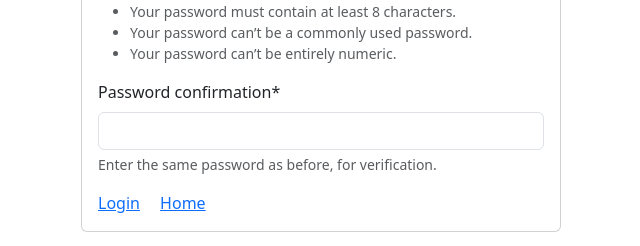
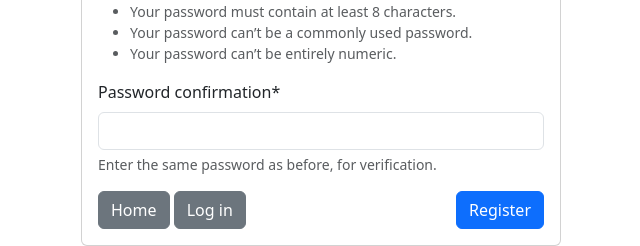
Before and after one commit to franchsli/whatsapp_clone_django, a Django app: page /register/ in a window 1280 px wide. Shown: the part 556-802 px from the top of the page, without its empty margins (319-959 px from the left). Run offline with Django 5.2, Linux system fonts and the light colour scheme; some libraries are stand-ins or nearby versions.

Commit message:
Registration templates done

```diff
--- /dev/null
+++ b/whatsapp_clone/home/urls.py
@@ -0,0 +1,6 @@
+from django.urls import path
+from . import views
+
+urlpatterns = [
+    path('', views.home, name='home')
+]
--- a/whatsapp_clone/home/views.py
+++ b/whatsapp_clone/home/views.py
@@ -1,3 +1,5 @@
 from django.shortcuts import render
 
 # Create your views here.
+def home(request):
+    return render(request, 'home.html', {})
--- a/whatsapp_clone/templates/home.html
+++ b/whatsapp_clone/templates/home.html
@@ -3,7 +3,10 @@
 {% load static %}
 
 {% block content %}
-
+{% if request.user.is_authenticated %}
+<h1>Hola {{ user }}</h1>
+<a href="{% url 'exit' %}">log out</a>
+{% endif %}
 <div class="card" style="width: 50rem;">
     <div class="card-body">
       <h5 class="card-title">Card title</h5>
--- a/whatsapp_clone/templates/layouts/base.html
+++ b/whatsapp_clone/templates/layouts/base.html
@@ -5,8 +5,9 @@
     <meta charset="UTF-8">
     <meta name="viewport" content="width=device-width, initial-scale=1.0">
     <title>{% block title %}{% endblock title %}</title>
-    <link href="https://cdn.jsdelivr.net/npm/bootstrap@5.3.2/dist/css/bootstrap.min.css" rel="stylesheet">
+    <link href="https://cdn.jsdelivr.net/npm/bootstrap@5.3.2/dist/css/bootstrap.min.css" rel="stylesheet" integrity="sha384-T3c6CoIi6uLrA9TneNEoa7RxnatzjcDSCmG1MXxSR1GAsXEV/Dwwykc2MPK8M2HN" crossorigin="anonymous">
     <link rel="stylesheet" href="{% static 'styles.css' %}">
+    <script src="https://cdn.jsdelivr.net/npm/bootstrap@5.3.2/dist/js/bootstrap.bundle.min.js" integrity="sha384-C6RzsynM9kWDrMNeT87bh95OGNyZPhcTNXj1NW7RuBCsyN/o0jlpcV8Qyq46cDfL" crossorigin="anonymous"></script>
 </head>
 <body>
     <div class="container-fluid">
--- a/whatsapp_clone/templates/registration/login.html
+++ b/whatsapp_clone/templates/registration/login.html
@@ -5,13 +5,15 @@
 {% block content %}
 
 <form action="" method="POST">
+  {% csrf_token %}
     <div class="card mx-auto" style="width: 30rem;">
         <div class="card-body">
           <h5 class="card-title">Log in</h5>
           <h6 class="card-subtitle mb-2 text-body-secondary">Enter your credentials</h6>
           {{ form | crispy }}
-          <a href="#" class="card-link">Register</a>
-          <a href="#" class="card-link">Home</a>
+          <button class="btn btn-primary float-end" type="submit">Log in</button>
+          <a href="{% url 'home' %}" class="btn btn-secondary">Home</a>
+          <a href="{% url 'register' %}" class="btn btn-secondary">Register</a>
         </div>
       </div>
 </form>
--- a/whatsapp_clone/templates/registration/register.html
+++ b/whatsapp_clone/templates/registration/register.html
@@ -5,13 +5,15 @@
 {% block content %}
 
 <form action="" method="POST">
+  {% csrf_token %}
     <div class="card mx-auto" style="width: 30rem;">
         <div class="card-body">
           <h5 class="card-title">Register</h5>
           <h6 class="card-subtitle mb-2 text-body-secondary">Create an account</h6>
           {{ form | crispy }}
-          <a href="#" class="card-link">Login</a>
-          <a href="#" class="card-link">Home</a>
+          <button class="btn btn-primary float-end" type="submit">Register</button>
+          <a href="{% url 'home' %}" class="btn btn-secondary">Home</a>
+          <a href="{% url 'login' %}" class="btn btn-secondary">Log in</a>
         </div>
       </div>
 </form>
--- a/whatsapp_clone/whatsapp_clone/urls.py
+++ b/whatsapp_clone/whatsapp_clone/urls.py
@@ -5,5 +5,5 @@ urlpatterns = [
     path('admin/', admin.site.urls),
     path('accounts/', include('django.contrib.auth.urls')),
     path('register/', include('register.urls')),
-   # path('', include('home.urls'))
+    path('', include('home.urls'))
 ]
```
